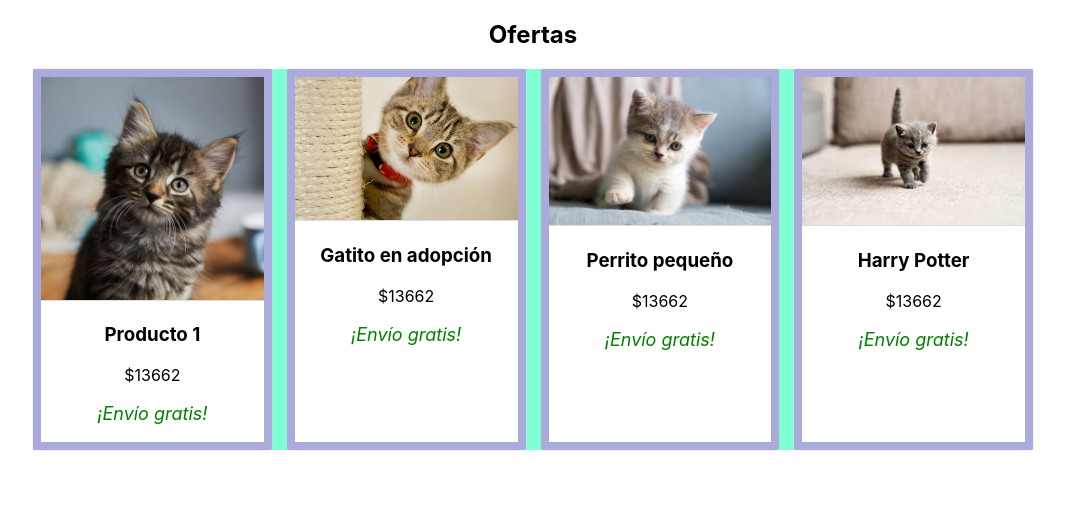
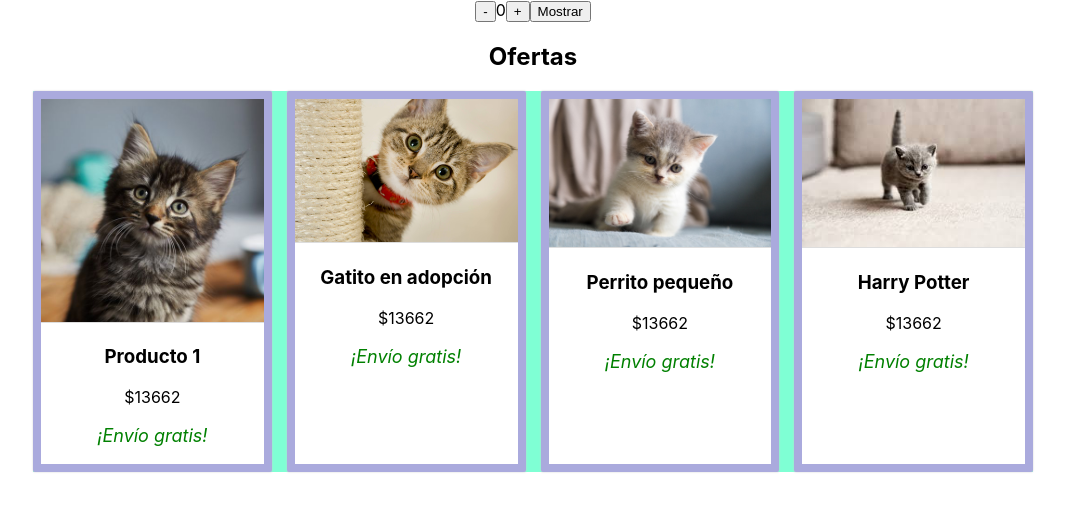
Before and after one commit to evaferreira/react-utn, a React (Create React App) app: page / in a window 1280 px wide. Shown: the top 512 px of the page, without its empty margins (107-1172 px from the left). Built offline with nearby package versions, Linux system fonts and the light colour scheme.

Commit message:
ejemplo eventos y hooks

```diff
--- a/src/App.js
+++ b/src/App.js
@@ -1,9 +1,35 @@
 import './App.css';
+import { useState } from 'react';
 import CardWrapper from './components/CardWrapper';
 
 function App() {
+  const [cantidad, setCantidad] = useState(0);
+  const [mostrar, setMostrar] = useState(false);
+
+  function handleMostrar () {
+    setMostrar(!mostrar)
+  }
+
+  // function aaah () {
+  //   alert('te saludan');
+  // }
+
   return (
     <div className="App">
+      <button onClick={() => setCantidad(cantidad - 1)}>
+        -
+      </button>
+      {cantidad}
+      <button onClick={() => setCantidad(cantidad + 1)}>
+        +
+      </button>
+
+      {mostrar &&
+        <h2>holis</h2>
+      }
+      <button onClick={handleMostrar}>
+        Mostrar
+      </button>
       <CardWrapper
         titulo={'Ofertas'}
       />
```
